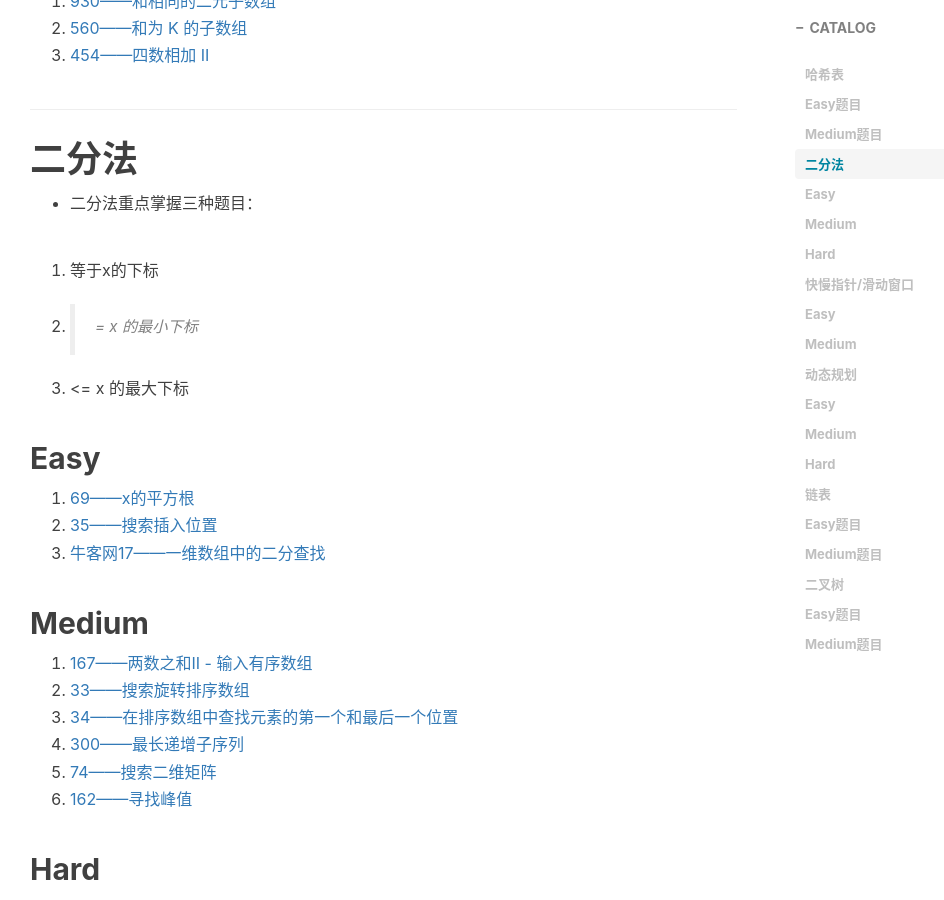
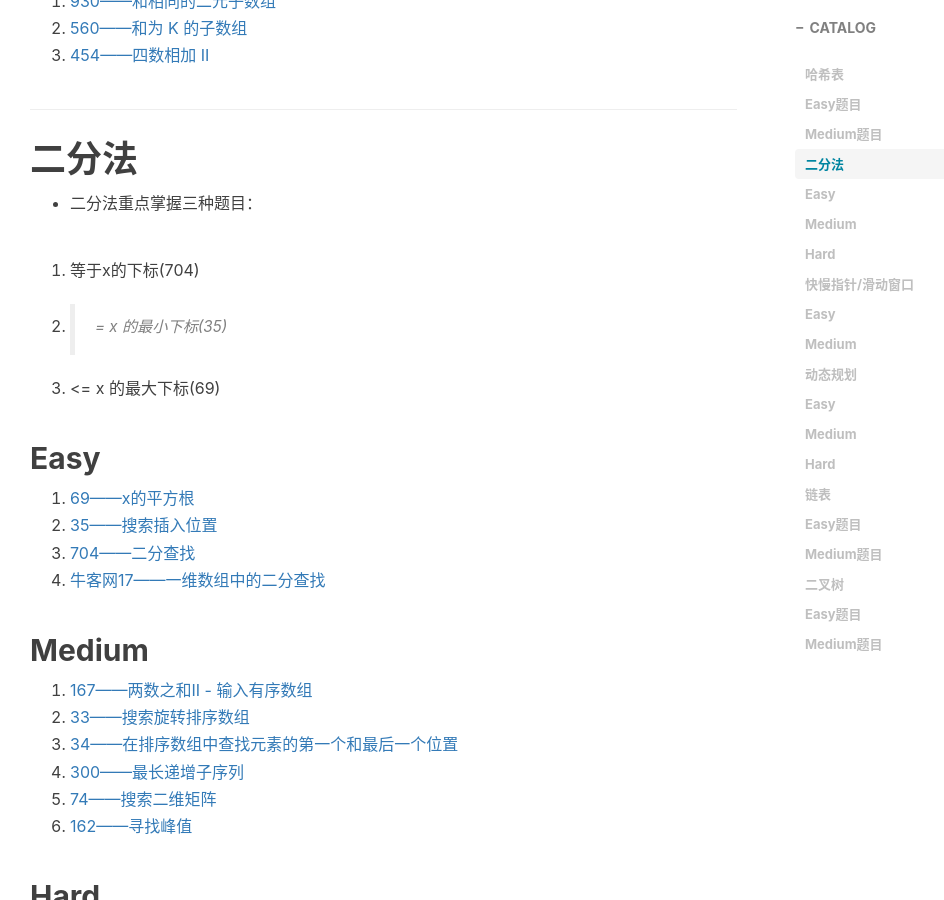
Before and after one commit to xie96808/xie96808.github.io, a Jekyll site: the page built from _posts/2022-05-22-刷题分类!.md, in a window 1280 px wide and 900 px high, scrolled down 1331 px. Shown: the whole window, without its empty margins (235-1179 px from the left). Built offline with Jekyll 4.4.1, drawn with Linux system fonts in a browser that asks for light colours; nearby versions of some CDN libraries; comment, search, counter and statistics services are not loaded.

Commit message:
Update 2022-05-22-刷题分类!.md

```diff
--- a/_posts/2022-05-22-刷题分类!.md
+++ b/_posts/2022-05-22-刷题分类!.md
@@ -54,15 +54,16 @@ tags:								#标签
 
 * 二分法重点掌握三种题目：
 
-1. 等于x的下标
-2. >= x 的最小下标
-3. <= x 的最大下标
+1. 等于x的下标(704)
+2. >= x 的最小下标(35)
+3. <= x 的最大下标(69)
 
 ## Easy
 
 1. [69——x的平方根](https://leetcode.cn/problems/sqrtx/)
 2. [35——搜索插入位置](https://leetcode.cn/problems/search-insert-position/)
-3. [牛客网17——一维数组中的二分查找](https://www.nowcoder.com/practice/d3df40bd23594118b57554129cadf47b?tpId=295&tqId=1499549&ru=/exam/oj&qru=/ta/format-top101/question-ranking&sourceUrl=%2Fexam%2Foj)
+3. [704——二分查找](https://leetcode.cn/problems/binary-search/)
+4. [牛客网17——一维数组中的二分查找](https://www.nowcoder.com/practice/d3df40bd23594118b57554129cadf47b?tpId=295&tqId=1499549&ru=/exam/oj&qru=/ta/format-top101/question-ranking&sourceUrl=%2Fexam%2Foj)
 
 ## Medium
 
```
